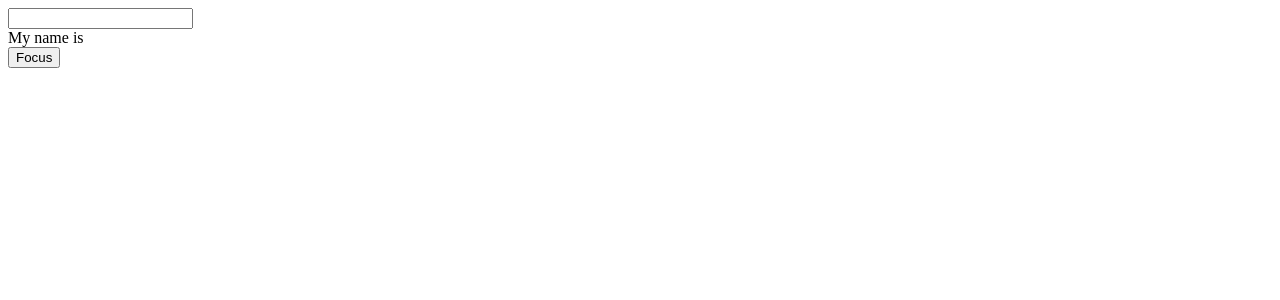
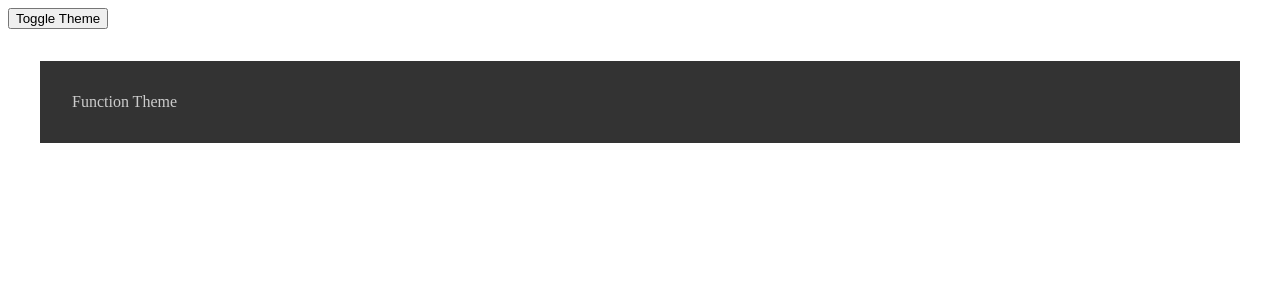
Before and after one commit to bunyaminmrcn/react-hooks-explained, a React (Create React App) app: page / in a window 1280 px wide. Shown: the top 300 px of the page. Built offline with nearby package versions, Linux system fonts and the light colour scheme.

Commit message:
add useContext components

```diff
--- a/src/App.js
+++ b/src/App.js
@@ -2,10 +2,11 @@
 import UseEffectComponent from './hooks/useEffect'
 import UseMemoComponent from './hooks/useMemo'
 import UseRefComponent from './hooks/useRef'
+import UseContextComponent from './hooks/useContext'
 
 function App() {
   return (
-    <UseRefComponent />
+    <UseContextComponent />
   );
 }
 
--- /dev/null
+++ b/src/hooks/context/ClassContextComponent.js
@@ -0,0 +1,22 @@
+import React, { Component } from "react";
+import { ThemeContext } from "./ThemeContext";
+
+export default class ClassContextComponent extends Component {
+  themeStyles(dark) {
+    return {
+      backgroundColor: dark ? "#333" : "#CCC",
+      color: dark ? "#CCC" : "#333",
+      padding: "2rem",
+      margin: "2rem",
+    };
+  }
+  render() {
+    return (
+      <ThemeContext.Consumer>
+        {(darkTheme) => {
+          return <div style={this.themeStyles(darkTheme)}>Class Theme</div>
+        }}
+      </ThemeContext.Consumer>
+    );
+  }
+}
--- /dev/null
+++ b/src/hooks/context/FunctionContextComponent.js
@@ -0,0 +1,22 @@
+import React, { useContext } from "react";
+
+import { useTheme, useThemeUpdate } from "./ThemeContext";
+
+export default function FunctionContextComponent() {
+  const darkTheme = useTheme();
+  const toggleTheme = useThemeUpdate();
+
+  const themeStyles = {
+    backgroundColor: darkTheme ? "#333" : "#CCC",
+    color: darkTheme ? "#CCC" : "#333",
+    padding: "2rem",
+    margin: "2rem",
+  };
+
+  return (
+    <>
+      <button onClick={toggleTheme}> Toggle Theme</button>
+      <div style={themeStyles}>Function Theme</div>
+    </>
+  );
+}
--- /dev/null
+++ b/src/hooks/context/ThemeContext.js
@@ -0,0 +1,27 @@
+import React, { useState, useContext } from "react";
+
+export const ThemeContext = React.createContext();
+export const ThemeUpdateContext = React.createContext();
+
+
+export function useTheme() {
+  return useContext(ThemeContext)
+}
+
+export function useThemeUpdate() {
+  return useContext(ThemeUpdateContext)
+}
+
+export function ThemeProvider({ children }) {
+  const [darkTheme, setDarkTheme] = useState(true);
+  function toggleTheme() {
+    setDarkTheme((prevDarkTheme) => !prevDarkTheme);
+  }
+  return (
+    <ThemeContext.Provider value={darkTheme}>
+      <ThemeUpdateContext.Provider value={toggleTheme}>
+        {children}
+      </ThemeUpdateContext.Provider>
+    </ThemeContext.Provider>
+  );
+}
--- /dev/null
+++ b/src/hooks/useContext.js
@@ -0,0 +1,17 @@
+import React, {useState} from 'react'
+import FunctionContextComponent from './context/FunctionContextComponent'
+import ClassContextComponent from './context/ClassContextComponent'
+import  { ThemeProvider } from './context/ThemeContext'
+
+
+export default function App() {
+
+
+  return (
+  <>
+      <ThemeProvider>
+        <FunctionContextComponent />
+      </ThemeProvider>
+  </>
+  )
+}
```
